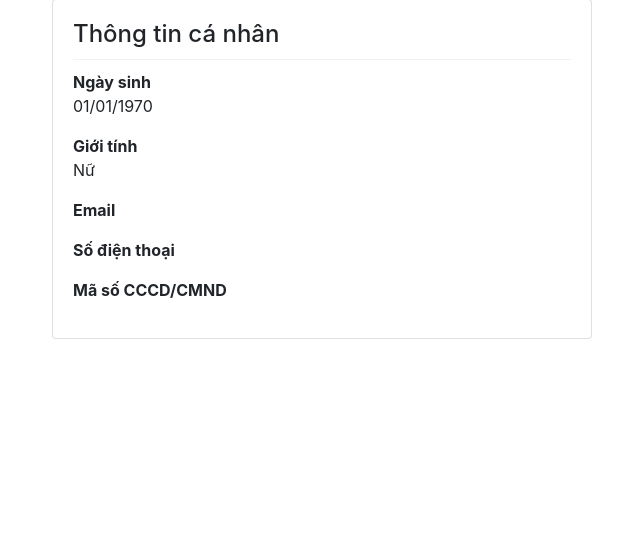
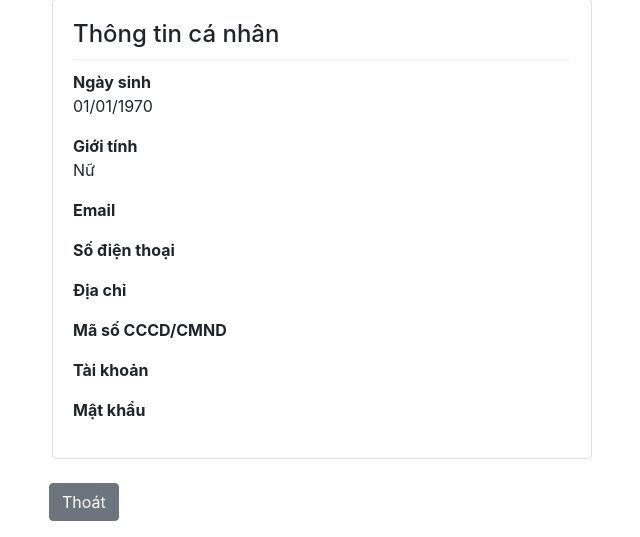
Before and after one commit to vinhveer/CourseManagementWebsite, a PHP site: page /admin/acc_view.php?role_id=1 in a window 1280 px wide. Shown: the part 269-806 px from the top of the page, without its empty margins (33-673 px from the left). Before the commit the page ends 608 px from the top, so only its background shows below. Run offline with PHP 8.4, Linux system fonts and the light colour scheme; data that the repository does not hold is empty.

Commit message:
Update acc_view.php

```diff
--- a/admin/acc_view.php
+++ b/admin/acc_view.php
@@ -102,11 +102,27 @@ mysqli_close($dbconnect);
                             <br> <?php echo $row['phone'];?>
                         </p>
                         <p>
+                            <b>Địa chỉ</b>
+                            <br> <?php echo $row['address'];?>
+                        </p>
+                        <p>
                             <b>Mã số CCCD/CMND</b>
                             <br> <?php echo $row['citizen_id'];?>
                         </p>
+                        <p>
+                            <b>Tài khoản</b>
+                            <br> <?php echo $row['username'];?>
+                        </p>
+                        <p>
+                            <b>Mật khẩu</b>
+                            <br> <?php echo $row['password'];?>
+                        </p>
                     </div>
                 </div>
+            </div>
+            <div class="mb-3">
+                <br>
+                <a type="button" class="btn btn-secondary" href="<?php echo $role_name;?>.php">Thoát</a>
             </div>
         </div>
     </div>
```
